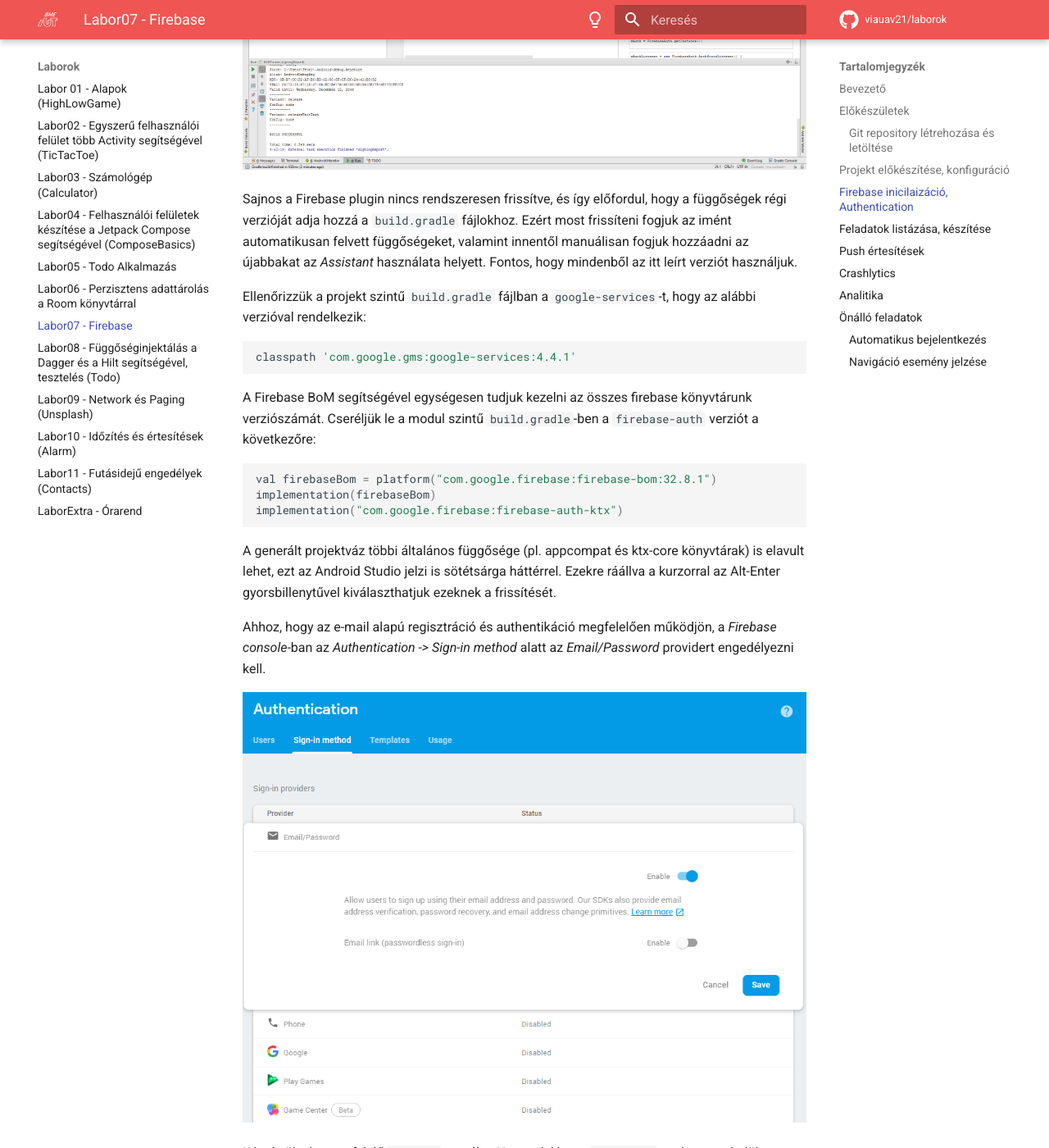
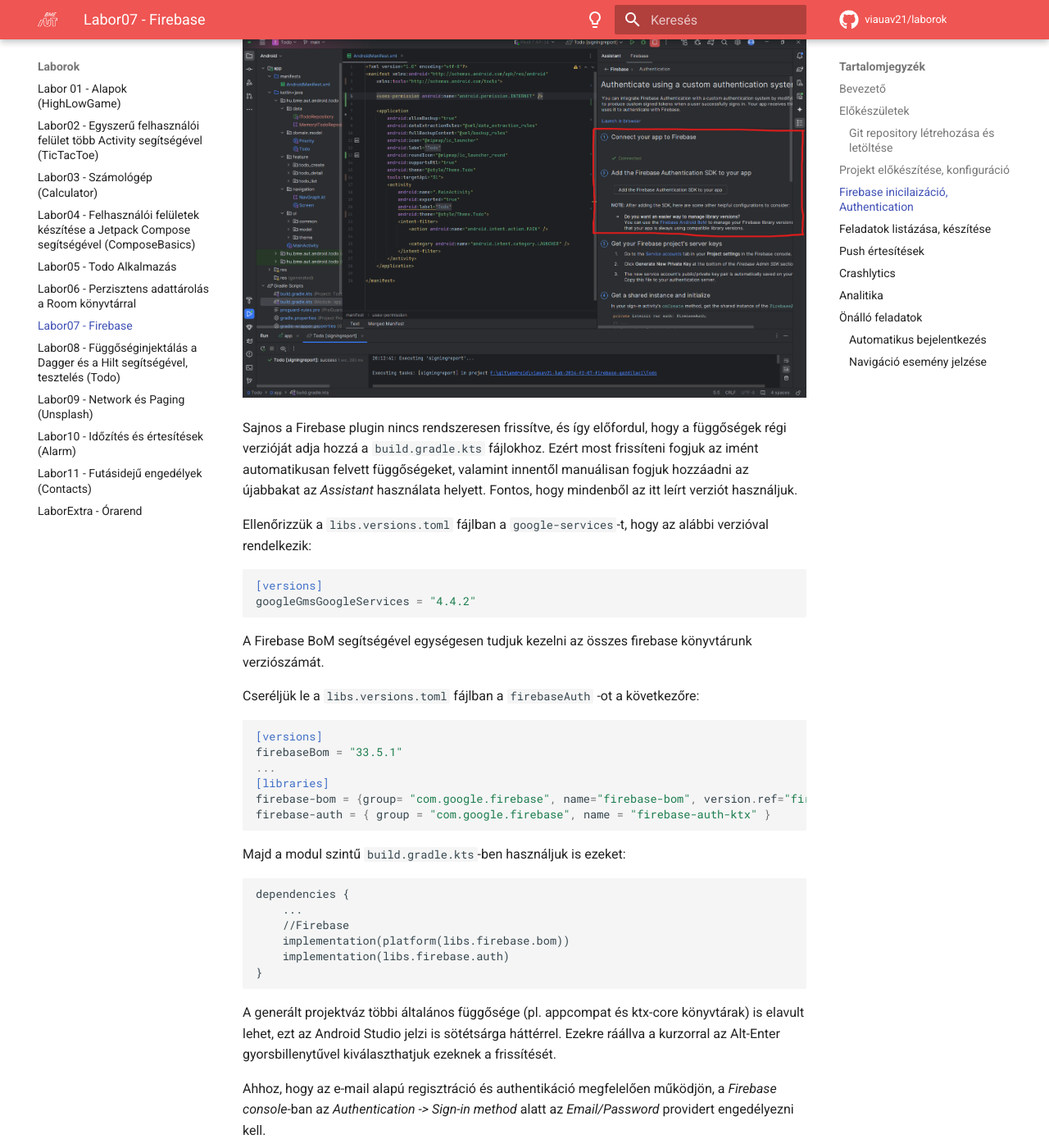
Before and after one commit to VIAUAV21/laborok, an MkDocs documentation site: the page built from docs/laborok/firebase/index.md, in a window 1280 px wide and 1400 px high, scrolled down 4694 px. Shown: the whole window at 82% size. Built offline with MkDocs 1.6.1 and Material for MkDocs 9.7.7, drawn with Linux system fonts in a browser that asks for light colours; comment, search, counter and statistics services are not loaded; some of the changed text lies outside the part shown.

Commit message:
lab07 2024 F2 update

````diff
--- a/docs/laborok/firebase/index.md
+++ b/docs/laborok/firebase/index.md
@@ -97,33 +97,49 @@
 !!!info ""
 	A háttérben valójában annyi történik, hogy az alkalmazásunk package neve és az aláíró kulcs *SHA-1 hash-e* alapján hozzáadódik egy Android alkalmazás a Firebase console-on lévő projektünkhöz, és az ahhoz tartozó konfigurációs (`google-services.json`) fájl letöltődik a projektünk könyvtárába az alapértelmezett (`app`) modul alá.
 
-Ezt a lépéssorozatot manuálisan is végrehajthatjuk a Firebase console-on az *Add Firebase to your Android app*-et választva. A debug kulcs *SHA-1* lenyomata ilyenkor a jobb oldalon található Gradle fülön a *Gradle -> [projektnév] -> Tasks -> android -> signingReport* taskot futtatva kinyerhető alul az *execution/text* módot választva.
+Ezt a lépéssorozatot manuálisan is végrehajthatjuk a Firebase console-on az *Add Firebase to your Android app*-et választva. A debug kulcs *SHA-1* lenyomata ilyenkor a jobb oldalon található Gradle fülön generálható. A fenti sorban kattintsunk az *Execute Gradle Task* menüpontra, majd a felugró ablakban Írjuk be a *gradle signingreport*-ot, és nyomjunk egy entert. Ezek utánaz alsó *Run* ablakban megtalálható az *SHA-1* kulcs.
 
 <p align="center">
 <img src="./assets/android_studio_signingreport.png">
 </p>
 
-Következő lépésben szintén az *Assistant*-ban az *Authenticate using a custom authentication system* alatt válasszuk az *Add the Firebase Authentication SDK to your app* elemet, itt látható is, hogy milyen módosítások történnek a projekt és modul szintű `build.gradle` fájlokban.
+Következő lépésben szintén az *Assistant*-ban az *Authenticate using a custom authentication system* alatt válasszuk az *Add the Firebase Authentication SDK to your app* elemet, itt látható is, hogy milyen módosítások történnek a projekt és modul szintű `build.gradle.kts` fájlokban.
 
 <p align="center">
 <img src="./assets/firebase_auth_connect.png">
 </p>
 
 
-Sajnos a Firebase plugin nincs rendszeresen frissítve, és így előfordul, hogy a függőségek régi verzióját adja hozzá a `build.gradle` fájlokhoz. Ezért most frissíteni fogjuk az imént automatikusan felvett függőségeket, valamint innentől manuálisan fogjuk hozzáadni az újabbakat az *Assistant* használata helyett. Fontos, hogy mindenből az itt leírt verziót használjuk.
+Sajnos a Firebase plugin nincs rendszeresen frissítve, és így előfordul, hogy a függőségek régi verzióját adja hozzá a `build.gradle.kts` fájlokhoz. Ezért most frissíteni fogjuk az imént automatikusan felvett függőségeket, valamint innentől manuálisan fogjuk hozzáadni az újabbakat az *Assistant* használata helyett. Fontos, hogy mindenből az itt leírt verziót használjuk.
 
-Ellenőrizzük a projekt szintű `build.gradle` fájlban a `google-services`-t, hogy az alábbi verzióval rendelkezik:
+Ellenőrizzük a `libs.versions.toml` fájlban a `google-services`-t, hogy az alábbi verzióval rendelkezik:
 
-```groovy
-classpath 'com.google.gms:google-services:4.4.1'
+```toml
+[versions]
+googleGmsGoogleServices = "4.4.2"
 ```
 
 A Firebase BoM segítségével egységesen tudjuk kezelni az összes firebase könyvtárunk verziószámát.
-Cseréljük le a modul szintű `build.gradle`-ben a `firebase-auth` verziót a következőre:
-```groovy
-val firebaseBom = platform("com.google.firebase:firebase-bom:32.8.1")
-implementation(firebaseBom)
-implementation("com.google.firebase:firebase-auth-ktx")
+
+Cseréljük le a `libs.versions.toml` fájlban a `firebaseAuth` -ot a következőre:
+
+```toml
+[versions]
+firebaseBom = "33.5.1"
+...
+[libraries]
+firebase-bom = {group= "com.google.firebase", name="firebase-bom", version.ref="firebaseBom"}
+firebase-auth = { group = "com.google.firebase", name = "firebase-auth-ktx" }
+```
+
+Majd a modul szintű `build.gradle.kts`-ben használjuk is ezeket:
+```gradle
+dependencies {
+    ...
+    //Firebase
+    implementation(platform(libs.firebase.bom))
+    implementation(libs.firebase.auth)
+}
 ```
 
 A generált projektváz többi általános függősége (pl. appcompat és ktx-core könyvtárak) is elavult lehet, ezt az Android Studio jelzi is sötétsárga háttérrel. Ezekre ráállva a kurzorral az Alt-Enter gyorsbillenytűvel kiválaszthatjuk ezeknek a frissítését.
@@ -236,6 +252,9 @@
 
 Próbáljuk ki az alkalmazást! Hozzunk létre egy új felhasználót!
 
+!!!warning "jelszó"
+	Ugyan nem kapunk semmi visszajelzést, de a Firebase nem fogad el 6 karakternél rövidebb jelszót. Így amennyiben rövid a jelszavunk, úgy tűnhet, hogy a gombnyomás hatására nem történik semmi, nem működik a regisztráció. Ilyenkor ellenőrizzük, hogy mindenképpen legalább 6 hosszú jelszót adtunk-e meg.
+
 !!!example "BEADANDÓ (1 pont)"
 	Készíts egy képernyő képet, amin látszódik Firebase Authentication oldalán a beregisztrált felhasználó, illetve a `FirebaseAuthService` forráskódja, melyben a Neptun-kód komment formájában látható. A képernyőkép szükséges feltétele a pontszám megszerzésének.
 
@@ -243,10 +262,22 @@
 
 Következő lépésben a feladatok listázását fogjuk implementálni a projekten belül.
 
-Adjuk hozzá a projekthez a *Cloud Firestore* támogatást.
+Adjuk hozzá a projekthez a *Cloud Firestore* támogatást:
 
-```groovy
-implementation("com.google.firebase:firebase-firestore-ktx")
+`libs.versions.toml`:
+
+```toml
+[libraries]
+firebase-firestore = {group = "com.google.firebase", name = "firebase-firestore-ktx"}
+```
+
+modul szintű `build.gradle.kts`:
+
+```gradle
+dependencies {
+    ...
+    implementation(libs.firebase.firestore)
+}
 ```
 
 Kapcsoljuk be a *Cloud Firestore*-t a *Firebase console*-on is . Az adatbázist *test mode*-ban fogjuk használni, így egyelőre publikusan írható/olvasható lesz, de cserébe nem kell konfigurálnunk a hozzáférés-szabályozást. Ezt természetesen később mindenképp meg kellene tenni egy éles projektben.
@@ -403,10 +434,22 @@
 
 ## Push értesítések
 
-Adjuk hozzá a projektünkhöz a `firebase-messaging` függőséget:
+Adjuk hozzá a projektünkhöz a *Firebase Messaging* függőséget:
 
-```groovy
-implementation("com.google.firebase:firebase-messaging-ktx")
+`libs.versions.toml`:
+
+```toml
+[libraries]
+firebase-messaging = { group = "com.google.firebase", name = "firebase-messaging-ktx" }
+```
+
+modul szintű `build.gradle.kts`:
+
+```gradle
+dependencies {
+    ...
+    implementation(libs.firebase.messaging)
+}
 ```
 
 Csupán ennyi elegendő a push alapvető működéséhez, ha így újrafordítjuk az alkalmazást, a Firebase felületéről vagy API-jával küldött push üzeneteket automatikusan megkapják a mobil kliensek és egy *Notification*-ben megjelenítik.
@@ -433,23 +476,48 @@
 
 A Firebase Console-on először navigáljunk a Crashlytics menüpontra, és kapcsoljuk be a funkciót. Válasszuk az új Firebase alkalmazás integrációját.
 
-Ezután a projekt szintű `build.gradle` fájlban fel kell vennünk függőségként egy plugint a `buildscript` rész `dependencies` részébe:
+Adjuk hozzá a projekthez a függőségeket:
 
-```groovy
-id("com.google.firebase.crashlytics") version "2.9.9" apply false
+`libs.versions.toml`:
+
+```toml
+[versions]
+crashlytics = "3.0.2"
+...
+[libraries]
+firebase-crashlytics = { group = "com.google.firebase", name = "firebase-crashlytics-ktx" }
+firebase-analytics = { group = "com.google.firebase", name = "firebase-analytics-ktx" }
+...
+[plugins]
+google-firebase-crashlytics = {id = "com.google.firebase.crashlytics", version.ref = "crashlytics"}
 ```
 
-Ezekkel a módosításokkal egy Gradle plugint adtunk hozzá a projektünkhöz, amit a modul szintű `build.gradle` fájl elején be kell kapcsolnunk a már meglévők után:
+A projekt szintű `build.gradle.kts` fájlban fel kell vennünk függőségként egy plugint:
 
-```groovy
-id("com.google.firebase.crashlytics")
+projekt szintű `build.gradle.kts`:
+
+```gradle
+plugins {
+    alias(libs.plugins.google.firebase.crashlytics) apply false
+	...
+}
 ```
 
-Végül pedig szükségünk van két egyszerű Gradle függőségre is, amit a meglévő Firebase függőségek mellé helyezhetünk, a modul szintű `build.gradle` fájlban:
+Majd a modul szintű `build.gradle.kts` fájlban be is kell kapcsolnunk a *plugint*, valamint fel kell vennünk a szükséges függőségeket:
 
-```groovy
-implementation("com.google.firebase:firebase-crashlytics-ktx")
-implementation("com.google.firebase:firebase-analytics-ktx")
+modul szintű `build.gradle.kts`:
+
+```gradle
+plugins {
+    alias(libs.plugins.google.firebase.crashlytics)
+	...
+}
+...
+dependencies {
+    ...
+    implementation(libs.firebase.crashlytics)
+    implementation(libs.firebase.analytics)
+}
 ```
 
 <p align="center">
````
Also changed, not shown: docs/laborok/firebase/assets/android_studio_signingreport.png, docs/laborok/firebase/assets/firebase_analytics.png, docs/laborok/firebase/assets/firebase_auth_connect.png, docs/laborok/firebase/assets/firebase_console_auth_method.png, docs/laborok/firebase/assets/firebase_crash.png, docs/laborok/firebase/assets/firebase_create_firestore.png, docs/laborok/firebase/assets/firebase_create_project_1.png, docs/laborok/firebase/assets/firebase_create_project_3.png, docs/laborok/firebase/assets/firebase_push_1.png, docs/laborok/firebase/assets/firebase_push_2.png.
